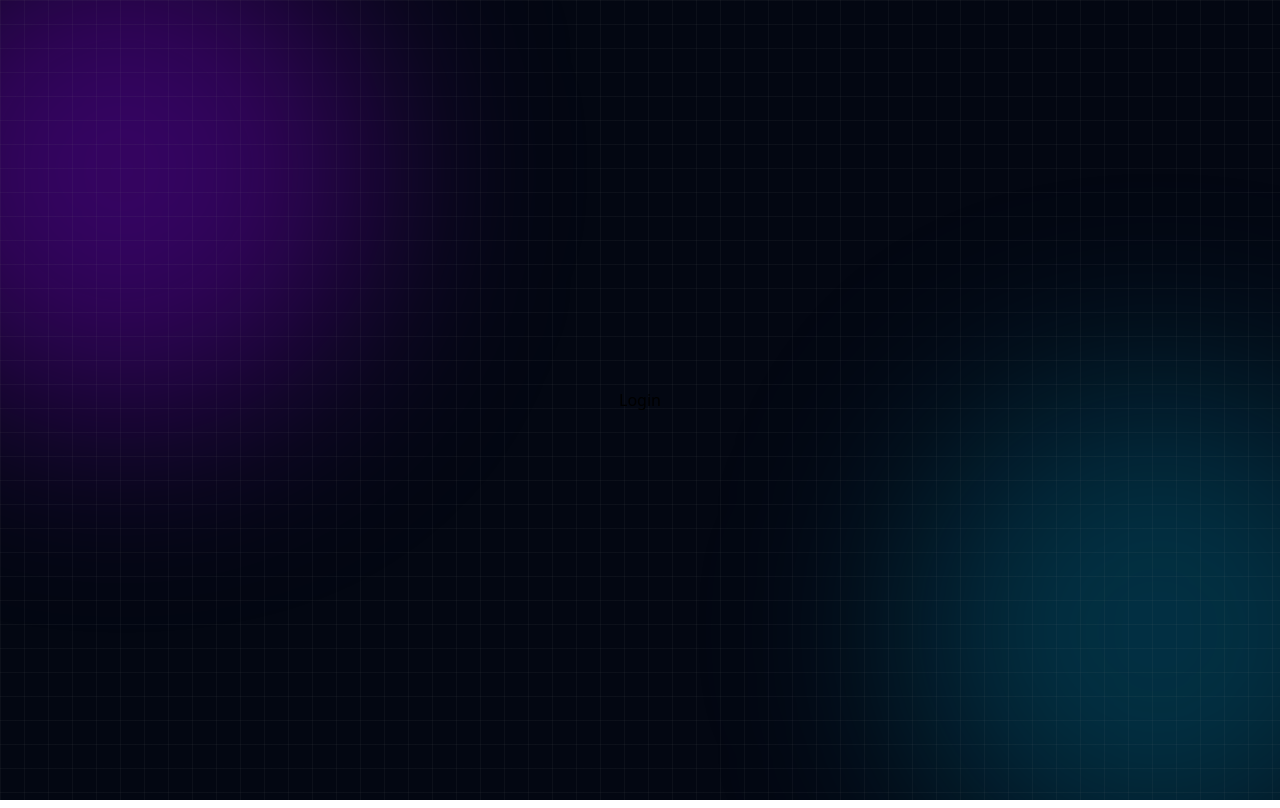
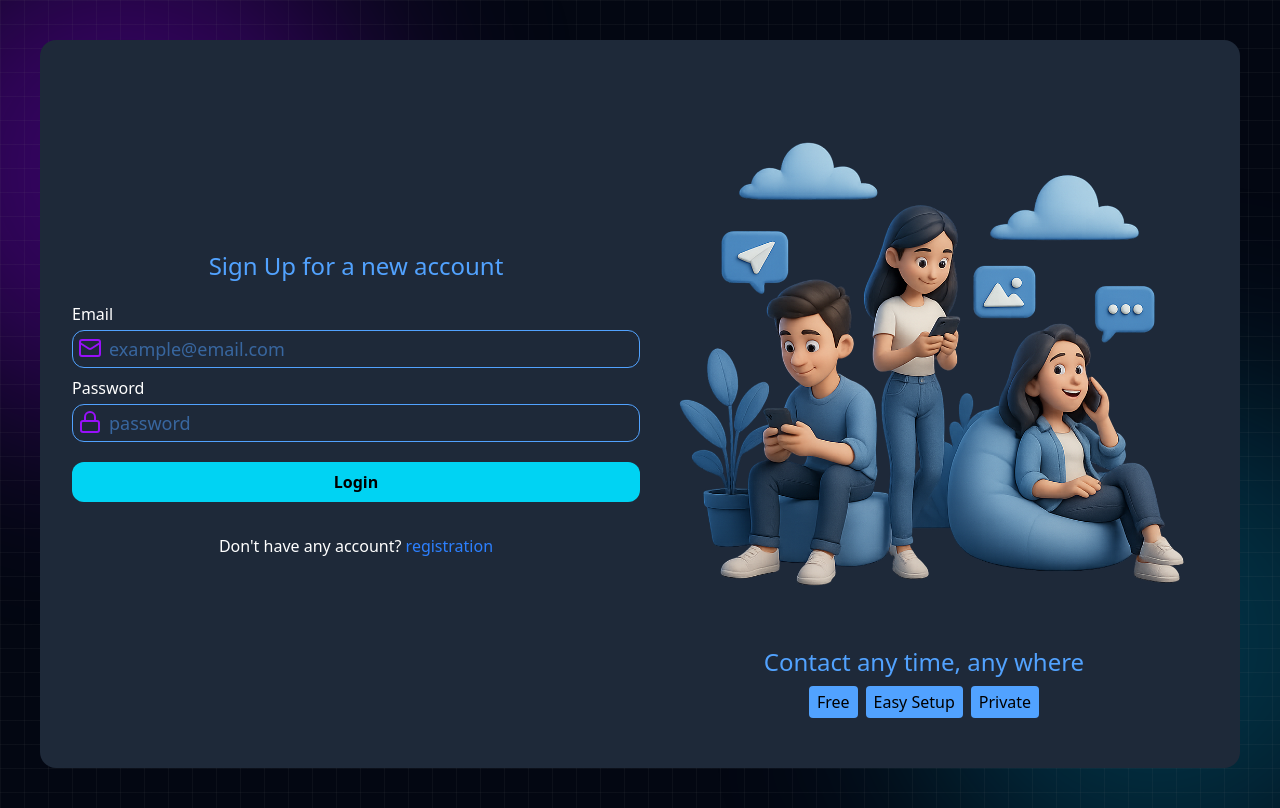
Before and after one commit to Foridul35962/HelloChat__client-side, a React (Vite) app: page /login in a window 1280 px wide. Built offline with nearby package versions, Linux system fonts and the light colour scheme; no server answers.

Commit message:
fetch user, login funtion added

```diff
--- a/src/App.jsx
+++ b/src/App.jsx
@@ -5,19 +5,18 @@ import { ToastContainer } from 'react-toastify'
 import Login from './pages/Login'
 import Registration from './pages/Registration'
 import { useDispatch, useSelector } from 'react-redux'
+import { fetchMe, refreshToken } from './store/slices/authSlice'
 
 
 const ProtectedRoute = ({ children }) => {
-  const { accessToken, user } = useSelector(state => state.auth)
+  const { accessToken, user, fetLoad } = useSelector(state => state.auth)
 
-  if (!accessToken) {
-    // No token → redirect login
-    return <Navigate to="/login" />
+  if (!accessToken || fetLoad) {
+    return <p className="text-white">Checking authentication...</p>
   }
 
-  if (accessToken && !user) {
-    // Token exists but user not loaded yet
-    return <p>Loading...</p> // Or spinner/skeleton
+  if (!accessToken && !user) {
+    return <Navigate to="/login" />
   }
 
   return children
@@ -48,7 +47,9 @@ const App = () => {
   const { accessToken, user } = useSelector(state => state.auth)
 
   useEffect(() => {
-    if (accessToken && !user) {
+    if (!accessToken) {
+      dispatch(refreshToken())
+    } else if (accessToken && !user) {
       dispatch(fetchMe())
     }
   }, [accessToken, user, dispatch])
--- a/src/pages/Login.jsx
+++ b/src/pages/Login.jsx
@@ -1,8 +1,114 @@
-import React from 'react'
+import { LoaderIcon, LockIcon, MailIcon } from 'lucide-react'
+import { useForm } from 'react-hook-form'
+import { useNavigate } from 'react-router-dom'
+import { useDispatch, useSelector } from 'react-redux'
+import { login } from '../store/slices/authSlice'
+import { toast } from 'react-toastify'
+import logInImg from '../assets/login.png'
 
 const Login = () => {
+
+  const {
+    register,
+    handleSubmit,
+    reset,
+    formState: { errors },
+  } = useForm()
+
+  const navigate = useNavigate()
+  const dispatch = useDispatch()
+  const {loading, error, user} = useSelector((state)=>state.auth)
+
+  const onSubmit = async (data)=>{
+    try {
+      await dispatch(login(data)).unwrap()
+      reset()
+      toast.success('user loggedIn successfully')
+      navigate('/')
+    } catch (err) {
+      toast.error(err.message)
+    }
+  }
   return (
-    <div>Login</div>
+    <div className='bg-gray-800 rounded-2xl w-full p-8 flex justify-between'>
+      <div className='w-full sm:w-1/2 flex flex-col justify-center items-center gap-5'>
+        <h2 className='text-blue-400 text-2xl text-center'>Sign Up for a new account</h2>
+        <form onSubmit={handleSubmit(onSubmit)} className='flex flex-col gap-2 w-full'>
+          <div className='flex flex-col w-full gap-1'>
+            <label htmlFor="email" className='text-white'>Email</label>
+            <div className='relative'>
+              <input
+                type="email"
+                className='w-full border-blue-400 border rounded-xl py-1 pl-9 text-lg pr-1.5 text-blue-400'
+                {
+                ...register('email', {
+                  required: "email is required",
+                  pattern: {
+                    value: /^[^\s@]+@[^\s@]+\.[^\s@]+$/,
+                    message: "Enter a valid email",
+                  }
+                })
+                }
+                placeholder='example@email.com'
+                id="email" />
+              <MailIcon className='absolute text-purple-600 left-1.5 top-1.5' />
+            </div>
+            {
+              errors.email &&(
+                <p className='text-red-600'>{errors.email.message}</p>
+              )
+            }
+          </div>
+          <div className='flex flex-col w-full gap-1'>
+            <label htmlFor="password" className='text-white'>Password</label>
+            <div className='relative'>
+              <input
+                type="password"
+                className='w-full border-blue-400 border rounded-xl py-1 pl-9 text-lg pr-1.5 text-blue-400'
+
+                placeholder='password'
+                {
+                ...register('password', {
+                  required: 'password is required'
+                })
+                }
+                id="password" />
+              <LockIcon className='absolute text-purple-600 left-1.5 top-1.5' />
+            </div>
+            {
+              errors.password && (
+                <p className='text-red-600'>{errors.password.message}</p>
+              )
+            }
+          </div>
+          <button
+            type='submit'
+            disabled={loading}
+            className={`w-full py-2 rounded-xl flex my-3 justify-center items-center font-semibold text-black transition-all duration-200 ${loading
+              ? 'bg-cyan-800 cursor-not-allowed opacity-70'
+              : 'bg-cyan-400 hover:bg-cyan-500 active:bg-cyan-700 cursor-pointer'
+              }`
+            }
+          >
+            {loading ? <LoaderIcon className="animate-spin w-5 h-5" /> : 'Login'}
+          </button>
+        </form>
+        <p className='text-white'>Don't have any account? <span className='text-blue-500 hover:underline cursor-pointer' onClick={() => navigate('/registration')}>registration</span></p>
+      </div>
+
+
+      <div className='hidden sm:flex w-1/2 max-h-dvh flex-col items-center justify-center gap-6'>
+        <img src={logInImg} alt="image" className='md:max-h-[80%]' />
+        <div className='w-full text-center flex flex-col gap-2 items-center justify-center'>
+          <p className='text-blue-400 text-2xl'>Contact any time, any where</p>
+          <div className='flex gap-2 *:bg-blue-400 *:text-black'>
+            <p className='px-2 py-1 rounded'>Free</p>
+            <p className='px-2 py-1 rounded'>Easy Setup</p>
+            <p className='px-2 py-1 rounded'>Private</p>
+          </div>
+        </div>
+      </div>
+    </div>
   )
 }
 
--- a/src/store/slices/authSlice.js
+++ b/src/store/slices/authSlice.js
@@ -54,8 +54,8 @@ export const login = createAsyncThunk(
         { withCredentials: true }
       )
 
-      const user = res.data.user
-      const token = res.data.accessToken
+      const user = res.data.data.user
+      const token = res.data.data.accessToken
 
       // Only store accessToken in localStorage
       localStorage.setItem('accessToken', token)
@@ -96,16 +96,35 @@ export const fetchMe = createAsyncThunk(
   async (_, { rejectWithValue }) => {
     try {
       const token = localStorage.getItem('accessToken')
-      const res = await axios.get(
+      const res = await axiosInstance.get(
         `${import.meta.env.VITE_SERVER_URL}/api/v1/auth/user`,
         { headers: { Authorization: `Bearer ${token}` } }
       )
-      return res.data.user
+      return res.data.data
     } catch (error) {
       return rejectWithValue(error.response?.data || { message: 'Fetch user failed' })
     }
   }
 )
+
+export const refreshToken = createAsyncThunk(
+  'auth/refresh',
+  async (_, { rejectWithValue }) => {
+    try {
+      const res = await axios.post(
+        `${import.meta.env.VITE_SERVER_URL}/api/v1/auth/refresh-token`,
+        {},
+        { withCredentials: true }
+      )
+      const token = res.data.data.accessToken
+      localStorage.setItem('accessToken', token)
+      return token
+    } catch (err) {
+      return rejectWithValue(err.response.data)
+    }
+  }
+)
+
 
 // ========================
 // 6️⃣ Initial State
@@ -114,7 +133,8 @@ const initialState = {
   user: null, // will be set by login or fetchMe
   accessToken: storeToken || null,
   loading: false,
-  error: null
+  error: null,
+  fetLoad: false
 }
 
 // ========================
@@ -203,19 +223,37 @@ const authSlice = createSlice({
     // ---- FetchMe ----
     builder
       .addCase(fetchMe.pending, (state) => {
-        state.loading = true
+        state.fetLoad = true
         state.error = null
       })
       .addCase(fetchMe.fulfilled, (state, action) => {
-        state.loading = false
+        state.fetLoad = false
         state.user = action.payload
       })
       .addCase(fetchMe.rejected, (state, action) => {
-        state.loading = false
+        state.fetLoad = false
         state.error = action.payload
         state.user = null
         state.accessToken = null
       })
+
+    //refresh Token
+    builder
+      .addCase(refreshToken.pending, (state) => {
+        state.loading = true
+      })
+      .addCase(refreshToken.fulfilled, (state, action) => {
+        state.loading = false
+        state.accessToken = action.payload
+        state.authChecked = true
+      })
+      .addCase(refreshToken.rejected, (state, action) => {
+        state.loading = false
+        state.user = null
+        state.accessToken = null
+        state.authChecked = true
+      })
+
   }
 })
 
```
